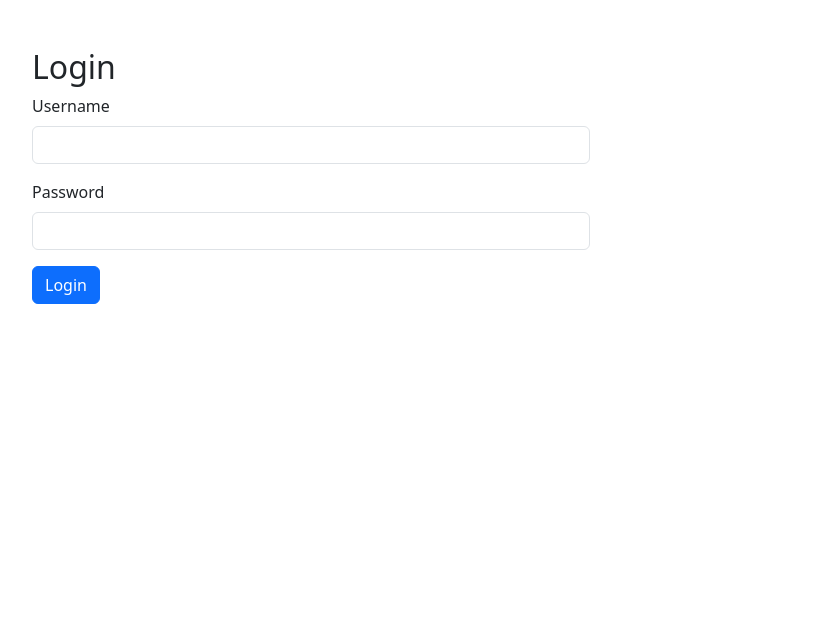
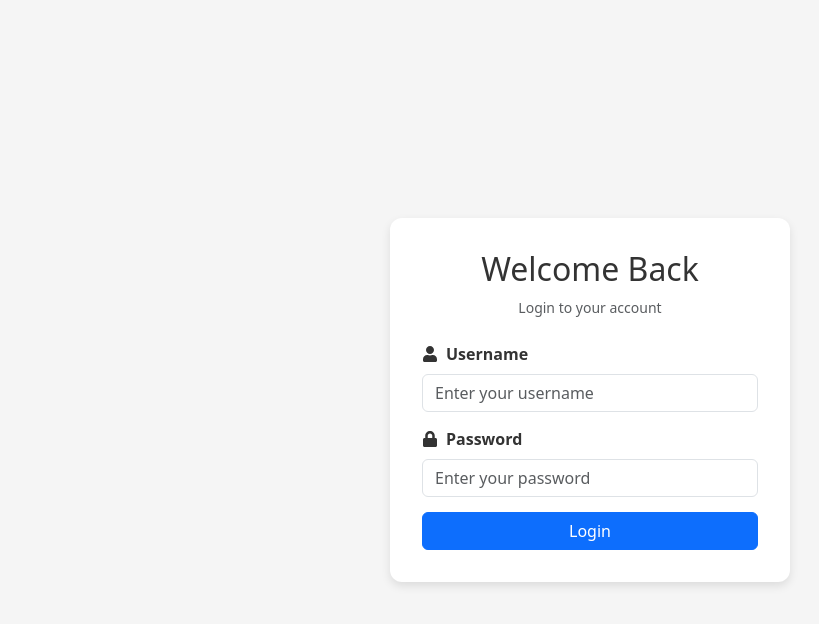
Before and after one commit to Shahid-Afridii/star_berry_task, a React (Create React App) app: page / in a window 1280 px wide. Shown: the top 624 px of the page, without its empty margins (50-869 px from the left). Built offline with nearby package versions, Linux system fonts and the light colour scheme.

Commit message:
login page inegrated

```diff
--- a/src/context/AuthContext.js
+++ b/src/context/AuthContext.js
@@ -12,7 +12,7 @@ export const AuthProvider = ({ children }) => {
 
   // Login function
   const login = (username, password) => {
-    if (username === "admin" && password === "12345678") {
+    if (username === "admin" && password === "Welcome@123") {
       setIsAuthenticated(true);
       navigate("/home");
     } else {
--- a/src/index.css
+++ b/src/index.css
@@ -35,3 +35,90 @@ code {
     background-position: 1200px 0;
   }
 }
+
+/* Login Page Styling */
+.login-container {
+  display: flex;
+  justify-content: center;
+  align-items: center;
+  height: 100vh;
+  background: #f5f5f5; /* Light gray background */
+}
+
+/* Card Styling */
+.login-card {
+  background: #ffffff;
+  padding: 2rem;
+  border-radius: 12px;
+  width: 100%;
+  max-width: 400px;
+  box-shadow: 0 4px 10px rgba(0, 0, 0, 0.1);
+  text-align: center;
+  color: #333; /* Neutral text color */
+}
+
+
+h2 {
+  font-size: 24px;
+  font-weight: bold;
+}
+
+.text-muted {
+  font-size: 14px;
+  margin-bottom: 1.5rem;
+}
+
+.form-group {
+  margin-bottom: 15px;
+}
+
+.form-label {
+  display: flex;
+  align-items: center;
+  font-weight: bold;
+  margin-bottom: 5px;
+}
+
+.icon {
+  margin-right: 8px;
+}
+
+.form-control {
+  padding: 12px;
+  border: 1px solid #ddd;
+  border-radius: 8px;
+  width: 100%;
+}
+
+.password-wrapper {
+  position: relative;
+}
+
+.toggle-password {
+  position: absolute;
+  right: 10px;
+  top: 10px;
+  background: none;
+  border: none;
+  font-size: 18px;
+  cursor: pointer;
+}
+
+.btn-primary {
+  background: #ff5f6d;
+  border: none;
+  padding: 10px;
+  border-radius: 8px;
+  font-size: 16px;
+  cursor: pointer;
+}
+
+.btn-primary:hover {
+  background: #ff9966;
+}
+
+.invalid-feedback {
+  color: #ff0000;
+  font-size: 12px;
+  margin-top: 5px;
+}
--- a/src/pages/Login.jsx
+++ b/src/pages/Login.jsx
@@ -1,29 +1,101 @@
 import { useState, useContext } from "react";
+import { FaUser, FaLock } from "react-icons/fa";
 import AuthContext from "../context/AuthContext";
 
 const Login = () => {
-  const [credentials, setCredentials] = useState({ username: "", password: "" });
+  const [credentials, setCredentials] = useState({
+    username: "",
+    password: "",
+  });
+  const [errors, setErrors] = useState({});
   const { login } = useContext(AuthContext);
 
+  // Handle form submission
   const handleSubmit = (e) => {
     e.preventDefault();
-    login(credentials.username, credentials.password);
+    const validationErrors = validateForm(credentials);
+    if (Object.keys(validationErrors).length === 0) {
+      login(credentials.username, credentials.password);
+    } else {
+      setErrors(validationErrors);
+    }
+  };
+
+  // Form validation
+  const validateForm = (values) => {
+    let errors = {};
+    if (!values.username.trim()) {
+      errors.username = "Username is required!";
+    }
+    if (!values.password) {
+      errors.password = "Password is required!";
+    } else if (values.password.length < 8) {
+      errors.password = "Password must be at least 8 characters!";
+    } else if (!/[A-Z]/.test(values.password)) {
+      errors.password = "Password must contain at least one uppercase letter!";
+    } else if (!/[a-z]/.test(values.password)) {
+      errors.password = "Password must contain at least one lowercase letter!";
+    } else if (!/[0-9]/.test(values.password)) {
+      errors.password = "Password must contain at least one number!";
+    } else if (!/[@$!%*?&#]/.test(values.password)) {
+      errors.password =
+        "Password must contain at least one special character (@$!%*?&#)!";
+    }
+    return errors;
   };
 
   return (
-    <div className="container mt-5">
-      <h2>Login</h2>
-      <form onSubmit={handleSubmit} className="w-50">
-        <div className="mb-3">
-          <label className="form-label">Username</label>
-          <input type="text" className="form-control" onChange={(e) => setCredentials({ ...credentials, username: e.target.value })} required />
-        </div>
-        <div className="mb-3">
-          <label className="form-label">Password</label>
-          <input type="password" className="form-control" onChange={(e) => setCredentials({ ...credentials, password: e.target.value })} required />
-        </div>
-        <button type="submit" className="btn btn-primary">Login</button>
-      </form>
+    <div className="login-container">
+      <div className="login-card">
+        <h2 className="text-center">Welcome Back</h2>
+        <p className="text-center text-muted">Login to your account</p>
+        <form onSubmit={handleSubmit}>
+          {/* Username Field */}
+          <div className="form-group">
+            <label className="form-label">
+              <FaUser className="icon" /> Username
+            </label>
+            <input
+              type="text"
+              className={`form-control ${errors.username ? "is-invalid" : ""}`}
+              placeholder="Enter your username"
+              value={credentials.username}
+              onChange={(e) =>
+                setCredentials({ ...credentials, username: e.target.value })
+              }
+            />
+            {errors.username && (
+              <div className="invalid-feedback">{errors.username}</div>
+            )}
+          </div>
+
+          {/* Password Field */}
+          <div className="form-group">
+            <label className="form-label">
+              <FaLock className="icon" /> Password
+            </label>
+            <input
+              type="password"
+              className={`form-control ${
+                errors.password ? "is-invalid" : ""
+              }`}
+              placeholder="Enter your password"
+              value={credentials.password}
+              onChange={(e) =>
+                setCredentials({ ...credentials, password: e.target.value })
+              }
+            />
+            {errors.password && (
+              <div className="invalid-feedback">{errors.password}</div>
+            )}
+          </div>
+
+          {/* Submit Button */}
+          <button type="submit" className="btn btn-primary w-100">
+            Login
+          </button>
+        </form>
+      </div>
     </div>
   );
 };
```
